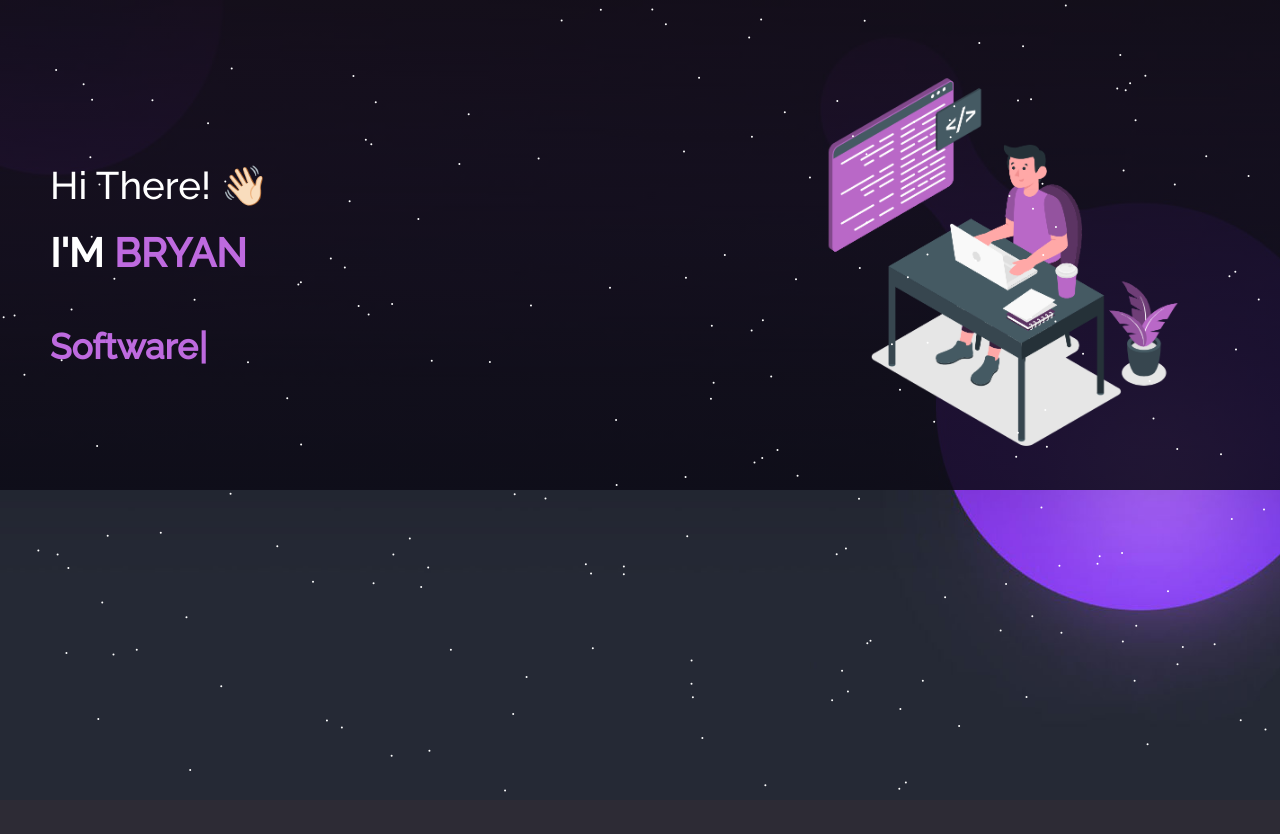
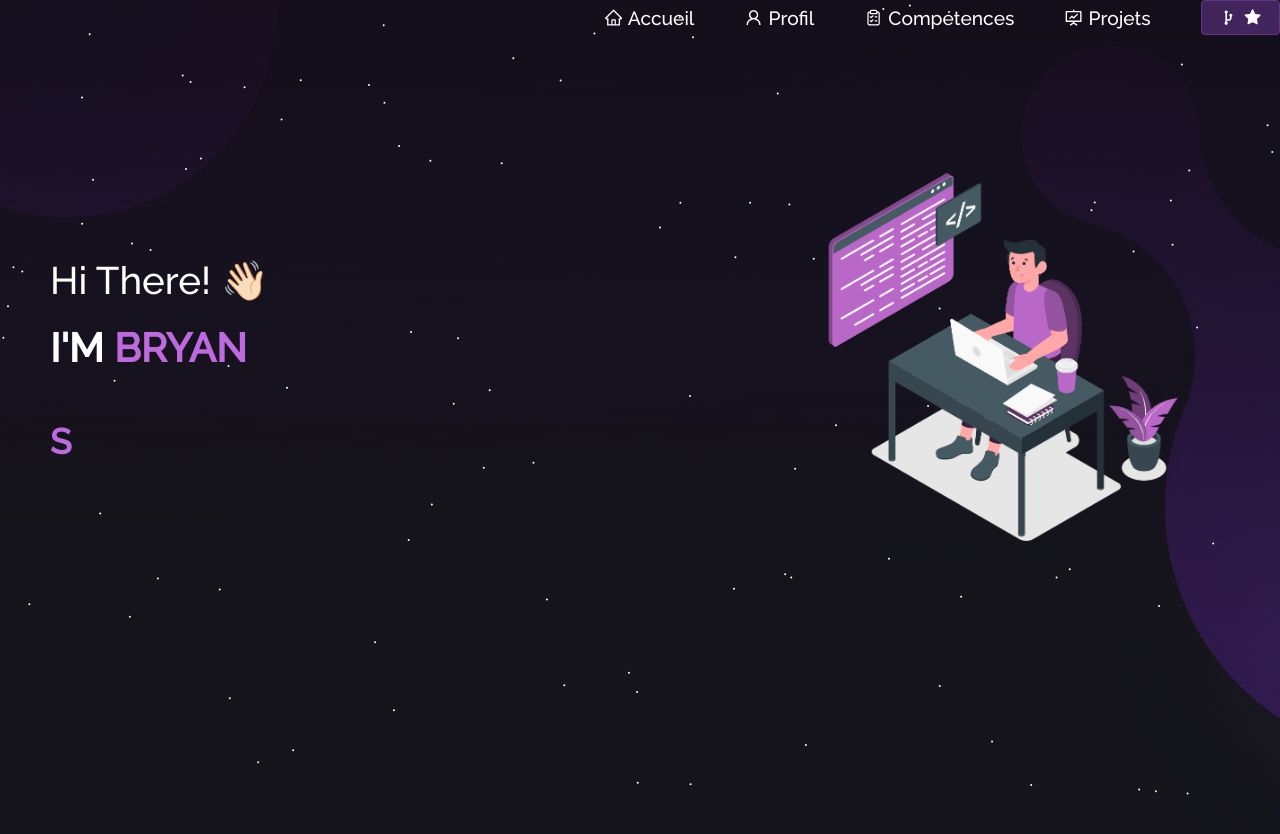
Before and after one commit to BryanB-Dev/Portfolio, a React (Create React App) app: page / in a window 1280 px wide. Shown: the top 834 px of the page. Before the commit the page ends 800 px from the top, so only its background shows below. Built offline with nearby package versions, Linux system fonts and the light colour scheme.

Commit message:
Add Navbar Component and update Particle component + Home Page

```diff
--- /dev/null
+++ b/src/components/Header/index.jsx
@@ -0,0 +1,8 @@
+import Navbar from "../Navbar";
+import "./style.scss";
+
+export default function Header() {
+    return (
+        <Navbar/>
+    )
+}
--- /dev/null
+++ b/src/components/Header/style.scss
@@ -0,0 +1 @@
+@import '../../styles/main.scss';
--- a/src/components/Layout/index.jsx
+++ b/src/components/Layout/index.jsx
@@ -1,12 +1,14 @@
 import React from 'react';
-// import Header from './Header';
+import Header from '../Header';
+import Particle from '../Particle';
 // import Footer from './Footer';
 
 export default function Layout({ children }) {
     return (
         <>
             <div className="wrapper">
-                {/* <Header /> */}
+                <Particle />
+                <Header />
                 {children}
             </div>
             {/* <Footer /> */}
--- /dev/null
+++ b/src/components/Navbar/index.jsx
@@ -0,0 +1,48 @@
+import { NavLink } from "react-router-dom";
+import "./style.scss";
+
+export default function Navbar() {
+    return (
+        <nav className="nav">
+            <NavLink className="nav__item" to="/aaa">{
+                <div className="nav__link">
+                    <svg stroke="currentColor" fill="currentColor" viewBox="0 0 1024 1024" xmlns="http://www.w3.org/2000/svg">
+                        <path d="M946.5 505L560.1 118.8l-25.9-25.9a31.5 31.5 0 0 0-44.4 0L77.5 505a63.9 63.9 0 0 0-18.8 46c.4 35.2 29.7 63.3 64.9 63.3h42.5V940h691.8V614.3h43.4c17.1 0 33.2-6.7 45.3-18.8a63.6 63.6 0 0 0 18.7-45.3c0-17-6.7-33.1-18.8-45.2zM568 868H456V664h112v204zm217.9-325.7V868H632V640c0-22.1-17.9-40-40-40H432c-22.1 0-40 17.9-40 40v228H238.1V542.3h-96l370-369.7 23.1 23.1L882 542.3h-96.1z"></path>
+                    </svg>Accueil
+                </div>}
+            </NavLink>
+            <NavLink className="nav__item" to="/aaa">{
+                <div className="nav__link">
+                    <svg stroke="currentColor" fill="currentColor" viewBox="0 0 1024 1024" xmlns="http://www.w3.org/2000/svg">
+                        <path d="M858.5 763.6a374 374 0 0 0-80.6-119.5 375.63 375.63 0 0 0-119.5-80.6c-.4-.2-.8-.3-1.2-.5C719.5 518 760 444.7 760 362c0-137-111-248-248-248S264 225 264 362c0 82.7 40.5 156 102.8 201.1-.4.2-.8.3-1.2.5-44.8 18.9-85 46-119.5 80.6a375.63 375.63 0 0 0-80.6 119.5A371.7 371.7 0 0 0 136 901.8a8 8 0 0 0 8 8.2h60c4.4 0 7.9-3.5 8-7.8 2-77.2 33-149.5 87.8-204.3 56.7-56.7 132-87.9 212.2-87.9s155.5 31.2 212.2 87.9C779 752.7 810 825 812 902.2c.1 4.4 3.6 7.8 8 7.8h60a8 8 0 0 0 8-8.2c-1-47.8-10.9-94.3-29.5-138.2zM512 534c-45.9 0-89.1-17.9-121.6-50.4S340 407.9 340 362c0-45.9 17.9-89.1 50.4-121.6S466.1 190 512 190s89.1 17.9 121.6 50.4S684 316.1 684 362c0 45.9-17.9 89.1-50.4 121.6S557.9 534 512 534z"></path>
+                    </svg>Profil
+                </div>}
+            </NavLink>
+            <NavLink className="nav__item" to="/aaa">{
+                <div className="nav__link">
+                    <svg viewBox="0 0 24 24" fill="none" xmlns="http://www.w3.org/2000/svg">
+                        <g id="SVGRepo_bgCarrier" stroke-width="0"></g>
+                        <g id="SVGRepo_tracerCarrier" stroke-linecap="round" stroke-linejoin="round"></g>
+                        <g id="SVGRepo_iconCarrier">
+                            <path d="M8 5.00005C7.01165 5.00082 6.49359 5.01338 6.09202 5.21799C5.71569 5.40973 5.40973 5.71569 5.21799 6.09202C5 6.51984 5 7.07989 5 8.2V17.8C5 18.9201 5 19.4802 5.21799 19.908C5.40973 20.2843 5.71569 20.5903 6.09202 20.782C6.51984 21 7.07989 21 8.2 21H15.8C16.9201 21 17.4802 21 17.908 20.782C18.2843 20.5903 18.5903 20.2843 18.782 19.908C19 19.4802 19 18.9201 19 17.8V8.2C19 7.07989 19 6.51984 18.782 6.09202C18.5903 5.71569 18.2843 5.40973 17.908 5.21799C17.5064 5.01338 16.9884 5.00082 16 5.00005M8 5.00005V7H16V5.00005M8 5.00005V4.70711C8 4.25435 8.17986 3.82014 8.5 3.5C8.82014 3.17986 9.25435 3 9.70711 3H14.2929C14.7456 3 15.1799 3.17986 15.5 3.5C15.8201 3.82014 16 4.25435 16 4.70711V5.00005M16 11H14M16 16H14M8 11L9 12L11 10M8 16L9 17L11 15" stroke="#fdfdfd" stroke-width="1.56" stroke-linecap="round" stroke-linejoin="round"></path>
+                        </g>
+                    </svg>Compétences
+                </div>}
+            </NavLink>
+            <NavLink className="nav__item" to="/aaa">{
+                <div className="nav__link">
+                    <svg stroke="currentColor" fill="currentColor" viewBox="0 0 1024 1024" xmlns="http://www.w3.org/2000/svg">
+                        <defs></defs>
+                        <path d="M312.1 591.5c3.1 3.1 8.2 3.1 11.3 0l101.8-101.8 86.1 86.2c3.1 3.1 8.2 3.1 11.3 0l226.3-226.5c3.1-3.1 3.1-8.2 0-11.3l-36.8-36.8c-3.1-3.1-8.2-3.1-11.3 0L517 485.3l-86.1-86.2c-3.1-3.1-8.2-3.1-11.3 0L275.3 543.4c-3.1 3.1-3.1 8.2 0 11.3l36.8 36.8z"></path><path d="M904 160H548V96c0-4.4-3.6-8-8-8h-56c-4.4 0-8 3.6-8 8v64H120c-17.7 0-32 14.3-32 32v520c0 17.7 14.3 32 32 32h356.4v32L311.6 884.1c-3.7 2.4-4.7 7.3-2.3 11l30.3 47.2v0.1c2.4 3.7 7.4 4.7 11.1 2.3L512 838.9l161.3 105.8c3.7 2.4 8.7 1.4 11.1-2.3v-0.1l30.3-47.2c2.4-3.7 1.3-8.6-2.3-11L548 776.3V744h356c17.7 0 32-14.3 32-32V192c0-17.7-14.3-32-32-32z m-40 512H160V232h704v440z"></path>
+                    </svg>Projets
+                </div>}
+            </NavLink>
+            <NavLink className="nav__item nav__item--fork" to="https://github.com/soumyajit4419/Portfolio">{
+                <div className="nav__link">
+                    <svg stroke="currentColor" fill="none" stroke-width="0" viewBox="0 0 24 24" xmlns="http://www.w3.org/2000/svg"><path d="M7 5C7 3.89543 7.89543 3 9 3C10.1046 3 11 3.89543 11 5C11 5.74028 10.5978 6.38663 10 6.73244V14.0396H11.7915C12.8961 14.0396 13.7915 13.1441 13.7915 12.0396V10.7838C13.1823 10.4411 12.7708 9.78837 12.7708 9.03955C12.7708 7.93498 13.6662 7.03955 14.7708 7.03955C15.8753 7.03955 16.7708 7.93498 16.7708 9.03955C16.7708 9.77123 16.3778 10.4111 15.7915 10.7598V12.0396C15.7915 14.2487 14.0006 16.0396 11.7915 16.0396H10V17.2676C10.5978 17.6134 11 18.2597 11 19C11 20.1046 10.1046 21 9 21C7.89543 21 7 20.1046 7 19C7 18.2597 7.4022 17.6134 8 17.2676V6.73244C7.4022 6.38663 7 5.74028 7 5Z" fill="currentColor"></path></svg>
+                    <svg stroke="currentColor" fill="currentColor" stroke-width="0" viewBox="0 0 1024 1024" xmlns="http://www.w3.org/2000/svg"><path d="M908.1 353.1l-253.9-36.9L540.7 86.1c-3.1-6.3-8.2-11.4-14.5-14.5-15.8-7.8-35-1.3-42.9 14.5L369.8 316.2l-253.9 36.9c-7 1-13.4 4.3-18.3 9.3a32.05 32.05 0 0 0 .6 45.3l183.7 179.1-43.4 252.9a31.95 31.95 0 0 0 46.4 33.7L512 754l227.1 119.4c6.2 3.3 13.4 4.4 20.3 3.2 17.4-3 29.1-19.5 26.1-36.9l-43.4-252.9 183.7-179.1c5-4.9 8.3-11.3 9.3-18.3 2.7-17.5-9.5-33.7-27-36.3z"></path></svg>
+                </div>}
+            </NavLink>
+        </nav>
+    )
+}
--- /dev/null
+++ b/src/components/Navbar/style.scss
@@ -0,0 +1,57 @@
+@import '../../styles/main.scss';
+
+.nav {
+    @include flex(row, flex-end, center, 50px);
+
+    &__item {
+        height: auto;
+        text-decoration: none;
+        @include flex(column, flex-end, center, 5px);
+
+        &--fork {
+            padding: 7px 17px;
+            text-decoration: none;
+            display: inline-block;
+            border-radius: .25rem;
+            border: 1px solid transparent;
+            border-color: #623686 !important;
+            background-color: #934cce5e !important;
+
+            &::after {
+                display: none !important;
+            }
+        }
+
+        &:hover {
+            &::after {
+                width: 100%;
+            }
+        }
+
+        &::after {
+            background: $color-primary;
+            border-radius: 16px;
+            bottom: 1px;
+            content: "";
+            display: block;
+            height: 5px;
+            left: 0;
+            top: 25px;
+            position: absolute;
+            transition: all .3s ease-out 0s;
+            width: 0;
+        }
+    }
+
+    &__link {
+        font-size: 1.2em;
+        font-weight: 400;
+        color: $color-tertiary;
+        text-decoration: none;
+        @include flex(row, center, center, 5px);
+
+        >svg {
+            width: 1em;
+        }
+    }
+}
--- a/src/components/Particle/index.jsx
+++ b/src/components/Particle/index.jsx
@@ -33,13 +33,13 @@ export default function Particle() {
                         area: 1080
                       },
                       limit: 0,
-                      value: 400
+                      value: 200
                     },
                     opacity: {
                       animation: {
                         enable: true,
                         minimumValue: 0.05,
-                        speed: 0.25,
+                        speed: 1,
                         sync: false
                       },
                       random: {
--- a/src/components/Particle/style.scss
+++ b/src/components/Particle/style.scss
@@ -4,4 +4,5 @@
     background-size: cover !important;
     width: 100%;
     height: 100%;
+    z-index: 5;
 }
--- a/src/pages/Home/index.jsx
+++ b/src/pages/Home/index.jsx
@@ -1,6 +1,5 @@
 import HomeSvg from "../../components/HomeSvg";
 import Name from "../../components/Name";
-import Particle from "../../components/Particle";
 import Type from "../../components/Type";
 import "./style.scss";
 
@@ -8,7 +7,6 @@ export default function Home() {
 
     return (
         <>
-        <Particle />
         <div className="homeSection">
             <div className="homeSection__text">
                 <Name />
--- a/src/pages/Home/style.scss
+++ b/src/pages/Home/style.scss
@@ -2,7 +2,7 @@
 
 .homeSection {
     @include flex(row, space-between, center);
-    padding: 0px 50px;
+    padding: 100px 50px 30px 50px;
 
     &__text {
         @include flex(column, flex-start, stretch, 50px);
--- a/src/styles/style.scss
+++ b/src/styles/style.scss
@@ -7,10 +7,12 @@
     box-sizing: border-box;
     font-family: 'Raleway', serif;
     font-style: normal;
+    position: relative;
+    z-index: 10;
 }
 
 body {
-    padding-top: 40px;
+    min-height: 2800px;
     margin: 0 auto;
     @media screen and (max-width: $breakpoint-mobile){
         padding-top: 20px;
```
Also changed, not shown: 1 other file (tests, documents, lock files or other folders).
